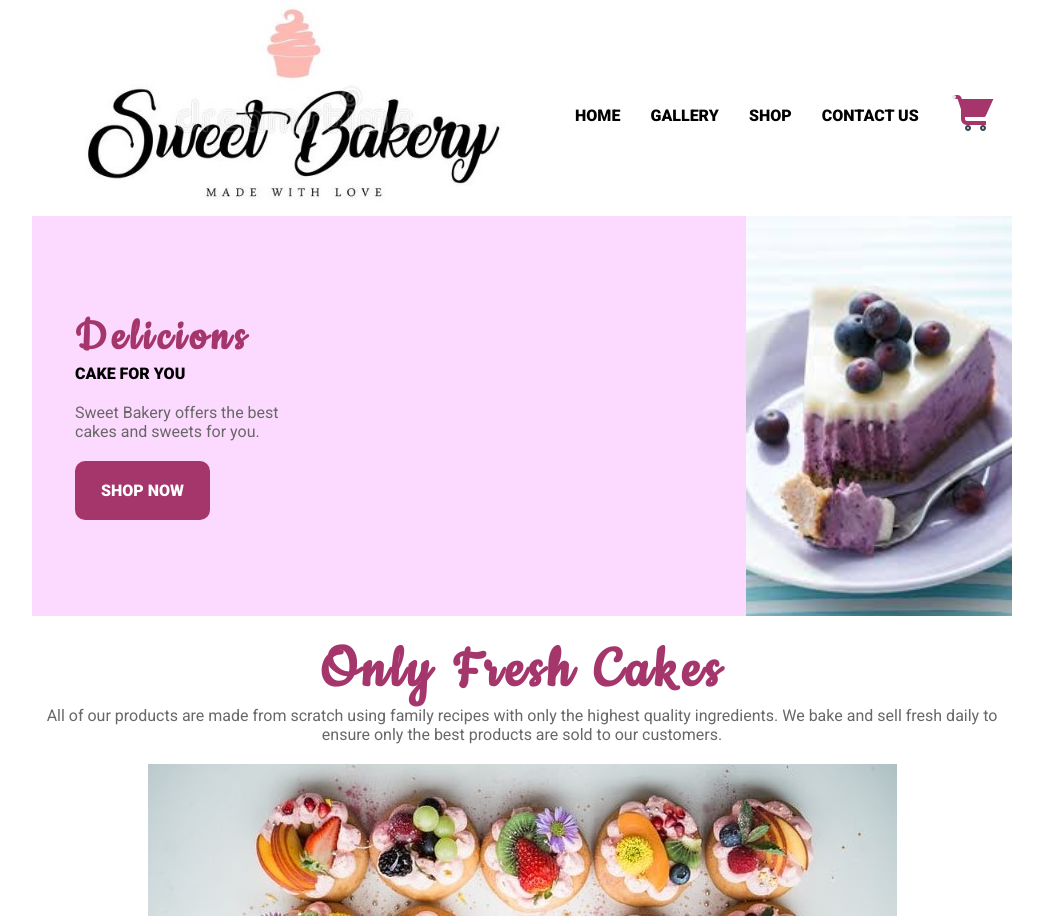
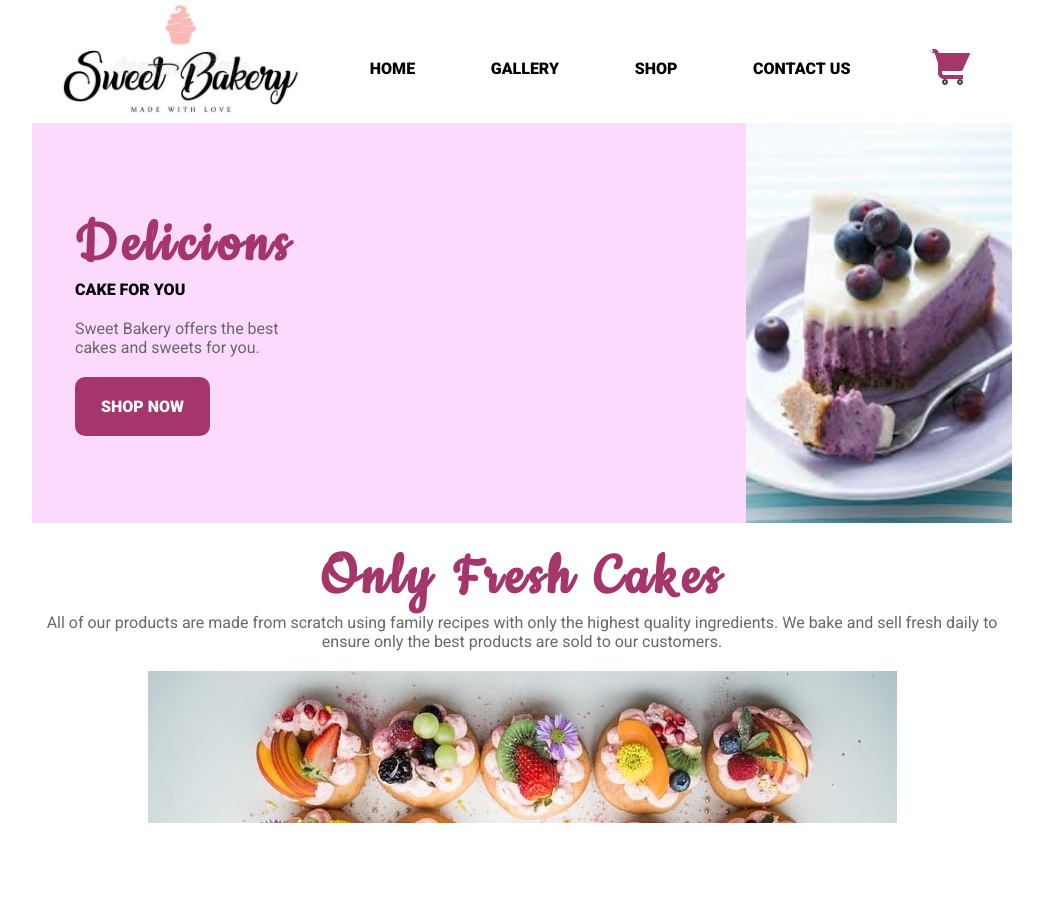
Before and after one commit to Irynanaiko/sweet.bakery, a plain HTML site: page index.html in a window 1280 px wide. Shown: the whole page, without its empty margins (118-1161 px from the left). After the commit the page ends 823 px from the top, so only its background shows below. Drawn offline with Linux system fonts and the light colour scheme.

Commit message:
change nav

```diff
--- a/css/catalog.css
+++ b/css/catalog.css
@@ -26,6 +26,7 @@ body {
 
 header .logo{
     display: flex;
+    max-width: 300px;
     align-items: center;
     justify-content: center;
     margin: auto;
@@ -38,6 +39,7 @@ header .logo img{
 
 header nav .top-menu {
     display: flex;
+    flex-wrap: wrap;
     align-items: center;
     list-style-type: none;
     justify-content: space-around;
--- a/css/index.css
+++ b/css/index.css
@@ -26,6 +26,7 @@ body {
 
 header .logo{
     display: flex;
+    max-width: 300px;
     align-items: center;
     justify-content: center;
     margin: auto;
@@ -38,6 +39,7 @@ header .logo img{
 
 header nav .top-menu {
     display: flex;
+    flex-wrap: wrap;
     align-items: center;
     list-style-type: none;
     justify-content: space-around;
@@ -84,7 +86,7 @@ header .container .wrapper {
 
 header .container .wrapper .title {
     font-family: 'Cookie', cursive;
-    font-size: 48px;
+    font-size: 64px;
     letter-spacing: 5px;
     color:#A5366B;
 }
--- a/index.html
+++ b/index.html
@@ -25,7 +25,7 @@
                         <a href="#shop">SHOP</a>
                     </li>
                     <li>
-                        <a href="#contact">CONTACT US</a>
+                        <a href="#contact">CONTACT&nbsp;US</a>
                     </li>
                     <li>
                         <a id="cart" href="#cart"><img src="img/pinkcart.png" alt="cart"></a>
```
Also changed, not shown: catalog.html (+1 -1 lines).
